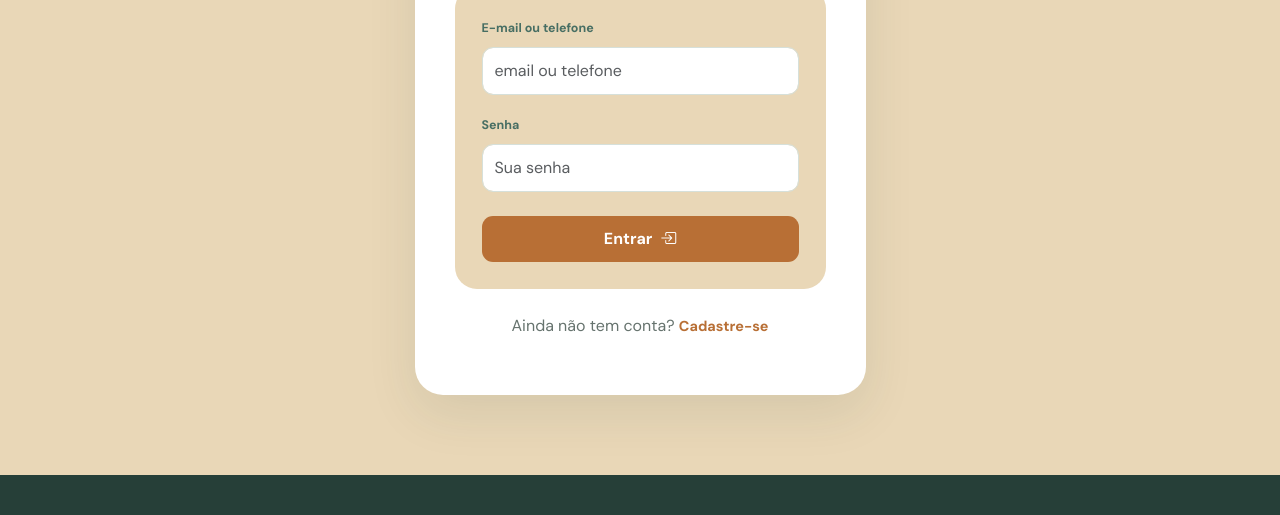
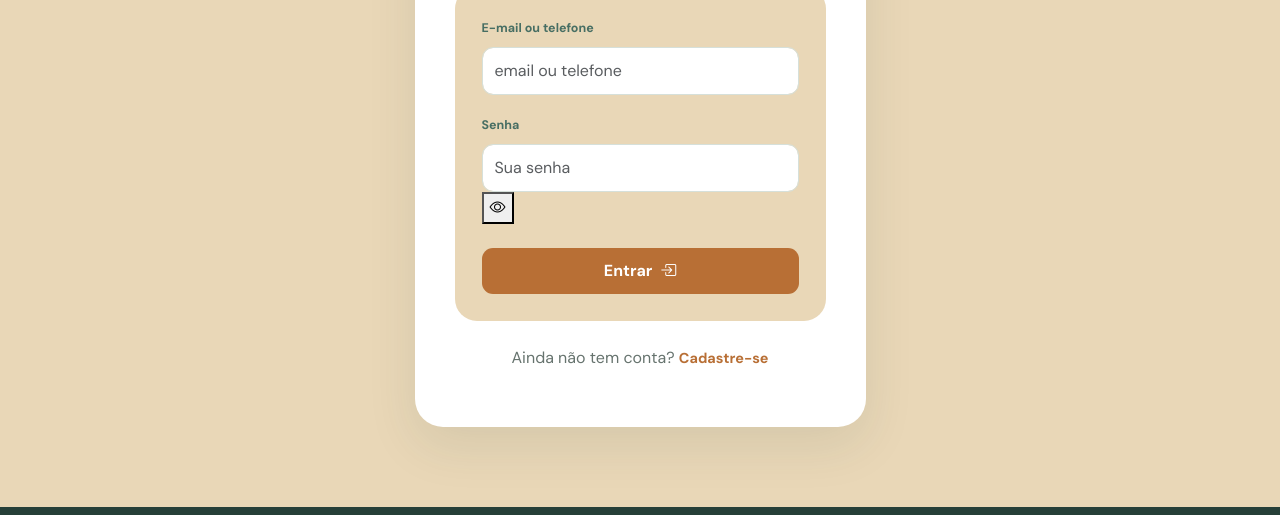
Before and after one commit to salettesenac-tech/Projeto-Integrador, a plain HTML site: page src/paginas/login.html in a window 1280 px wide. Shown: the part 285-800 px from the top of the page. Drawn offline with nearby package versions, Linux system fonts and the light colour scheme.

Commit message:
adicionado à melhora no login e melhor estrutura

```diff
--- a/src/paginas/login.html
+++ b/src/paginas/login.html
@@ -129,13 +129,18 @@
                     Senha
                   </label>
 
-                  <input
+                  <div class="password-field">
+                    <input
                     id="loginPassword"
                     class="form-control"
                     type="password"
                     placeholder="Sua senha"
                     required
                   >
+
+                    <button type="button" class="password-toggle" data-target="loginPassword" aria-label="Mostrar/ocultar senha"><i class="bi bi-eye"></i></button>
+
+                  </div>
 
                 </div>
 
```
